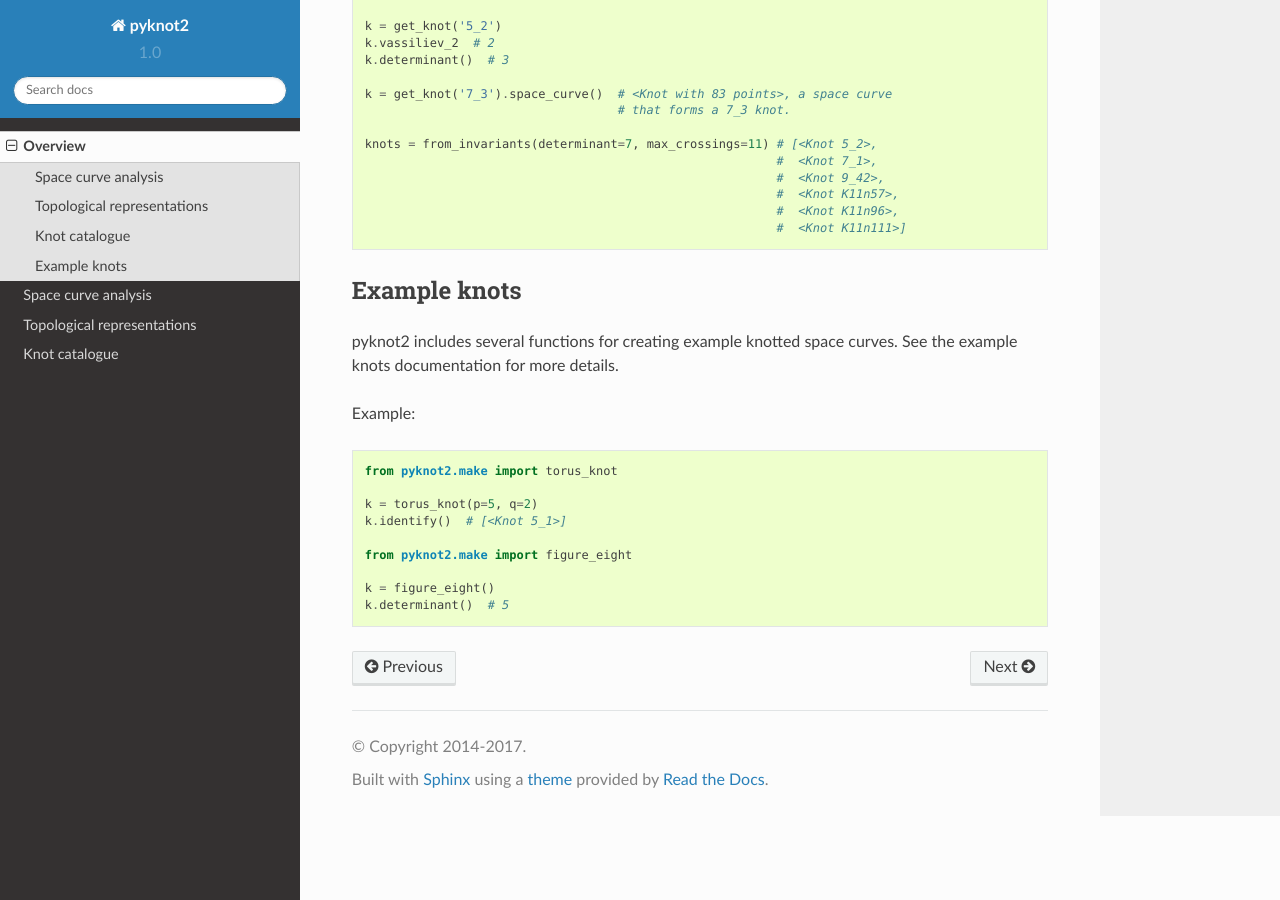
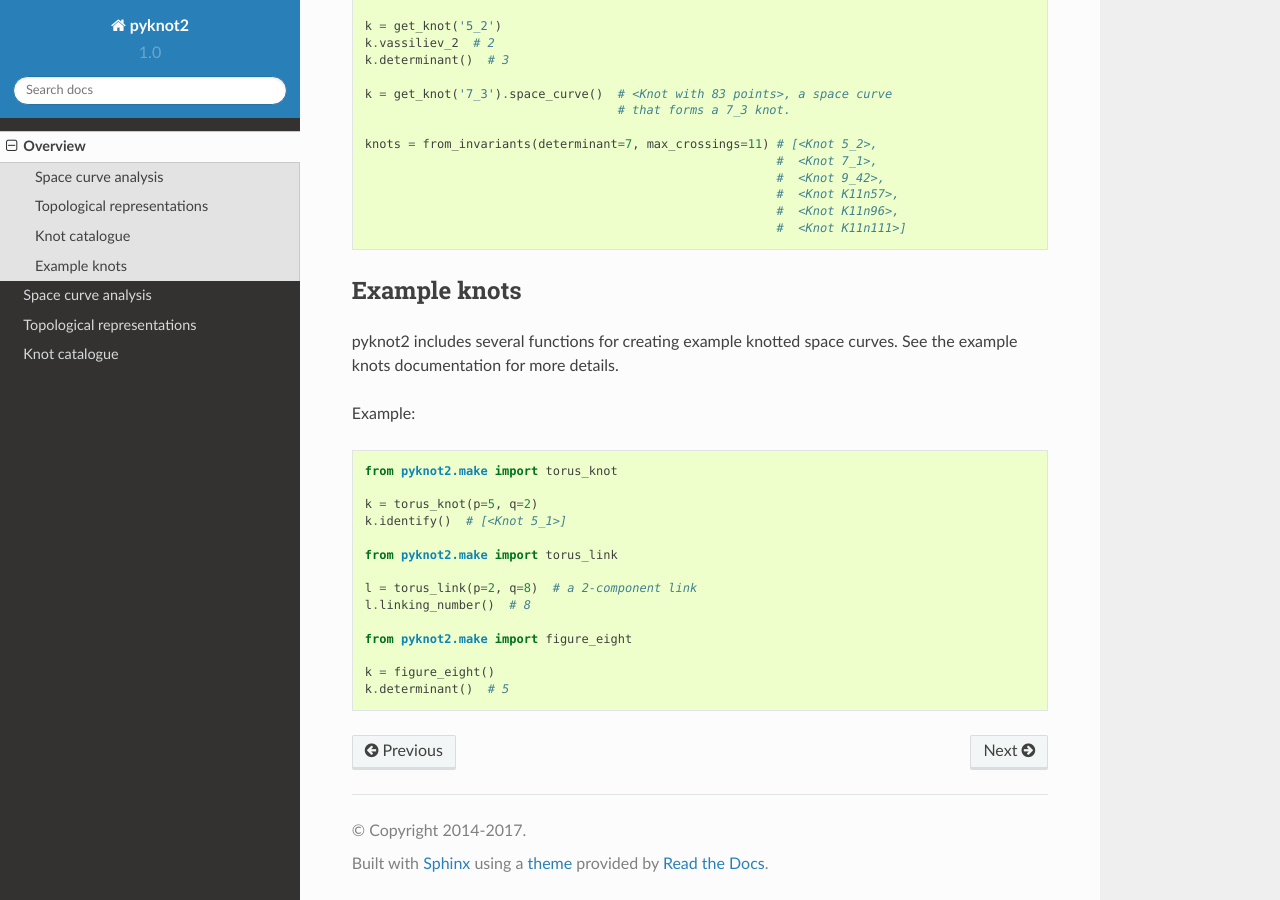
Before and after one commit to SPOCKnots/pyknotid, a Sphinx documentation site: the page built from doc/sources/overview.rst, in a window 1280 px wide and 900 px high, scrolled down 1640 px. Built offline with Sphinx 7.4.7 and the Read the Docs theme 2.0.0, drawn with Linux system fonts in a browser that asks for light colours; pages that are not in the unit, such as notebooks, are missing from menus.

Commit message:
Added an example link creation to doc

```diff
--- a/doc/sources/overview.rst
+++ b/doc/sources/overview.rst
@@ -104,6 +104,11 @@ Example::
   k = torus_knot(p=5, q=2)
   k.identify()  # [<Knot 5_1>]
 
+  from pyknot2.make import torus_link
+
+  l = torus_link(p=2, q=8)  # a 2-component link
+  l.linking_number()  # 8
+
   from pyknot2.make import figure_eight
 
   k = figure_eight()
```
